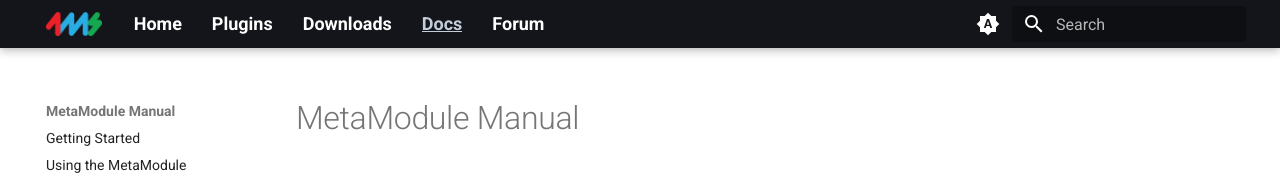
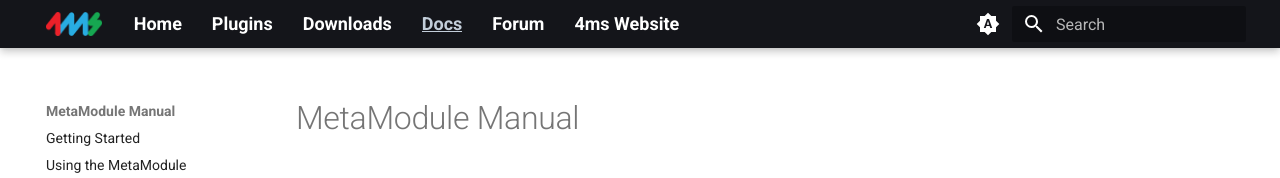
Before and after one commit to 4ms/metamodule-docs-website, an MkDocs documentation site: the page built from docs/index.md, in a window 1280 px wide. Shown: the top 178 px of the page. Built offline with MkDocs 1.6.1 and Material for MkDocs 9.7.7, drawn with Linux system fonts in a browser that asks for light colours.

Commit message:
Logo links to mm site, 4ms site has its own nav entry

```diff
--- a/mkdocs.yml
+++ b/mkdocs.yml
@@ -86,7 +86,7 @@ extra:
       - accept
       - reject
 
-  homepage: https://4mscompany.com
+  homepage: https://metamodule.4ms.info
 
   social:
     - icon: fontawesome/brands/github
--- a/overrides/partials/header.html
+++ b/overrides/partials/header.html
@@ -19,9 +19,9 @@
     <div class="md-header__title flex justify-between items-center " data-md-component="header-title">
       <div class="md-header__ellipsis">
         <div>
-	      <div class="font-bold absolute md:flex lg:text-xl md:items-center md:mx-auto md:w-auto md:space-x-6">
+	      <div class="font-bold absolute md:flex lg:text-xl md:items-center md:mx-auto md:w-auto md:space-x-6 whitespace-nowrap">
             <span class="md-ellipsis">
-		  	  <a href="../">Home</a>
+			  <a href="/">Home</a>
             </span>
             <span class="md-ellipsis">
 		  	  <a href="../plugins">Plugins</a>
@@ -34,6 +34,9 @@
             </span>
             <span class="md-ellipsis">
 		  	  <a href="https://forum.4ms.info">Forum</a>
+            </span>
+            <span class="md-ellipsis">
+		  	  <a href="https://4mscompany.com">4ms Website</a>
             </span>
 		  </div>
         </div>
```
